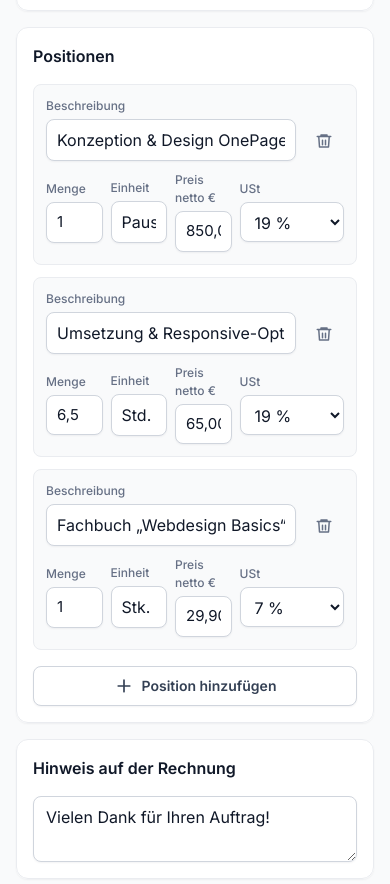
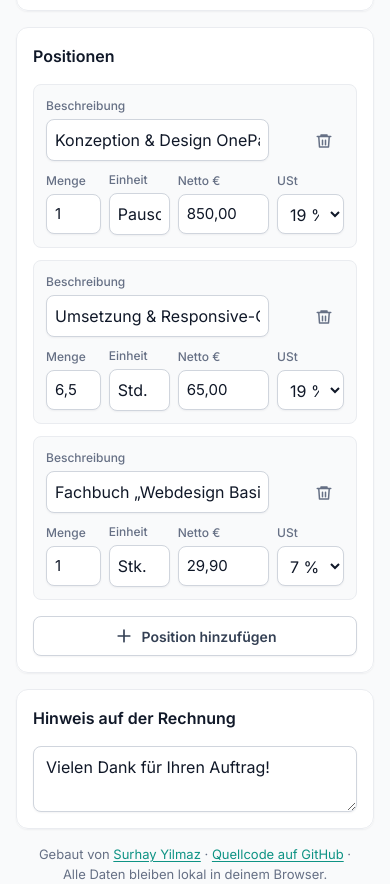
Before and after one commit to Surhay276/rechnungs-generator, a website with bundled scripts: page index.html in a window 390 px wide. Shown: the part 1670-2554 px from the top of the page. Built offline with nearby package versions, Linux system fonts and the light colour scheme.

Commit message:
Mobil: Vorschau skaliert, Positionsfelder breiter, Tabs ohne Umbruch
Co-Authored-By: Claude Opus 5.5 <noreply@anthropic.com>
Claude-Session: https://claude.ai/code/session_01F5tPPrrTcQLFmCDPSY5Rx2

```diff
--- a/css/style.css
+++ b/css/style.css
@@ -240,7 +240,8 @@ select.input:disabled { color: var(--text-tertiary); background: var(--surface-s
 .check-meter span.on { background: currentColor; }
 
 /* ---------- Vorschau (A4) ---------- */
-.preview-wrap { position: sticky; top: 108px; }
+.preview-wrap { position: sticky; top: 108px; min-width: 0; }
+.paper-fit { min-width: 0; overflow: hidden; }
 .paper-fit { display: flex; justify-content: center; }
 .paper {
   --paper-zoom: 1;
@@ -318,7 +319,7 @@ select.input:disabled { color: var(--text-tertiary); background: var(--surface-s
   .tab .icon { width: 18px; height: 18px; }
   .tab[aria-selected="true"] { background: var(--surface); color: var(--text); border-color: var(--border-strong); box-shadow: var(--shadow-sm); }
 
-  .layout { grid-template-columns: 1fr; padding: 20px; gap: 0; }
+  .layout { grid-template-columns: minmax(0, 1fr); padding: 20px; gap: 0; }
   .layout[data-view="edit"] .preview-wrap { display: none; }
   .layout[data-view="preview"] .editor { display: none; }
   .preview-wrap { position: static; }
@@ -349,16 +350,17 @@ select.input:disabled { color: var(--text-tertiary); background: var(--surface-s
   .items-head { display: none; }
   .items { gap: 12px; }
   .item-row {
-    grid-template-columns: repeat(4, minmax(0, 1fr)) var(--tap);
+    grid-template-columns: minmax(0, .9fr) minmax(0, 1fr) minmax(0, 1.5fr) minmax(0, 1.1fr);
     grid-template-areas:
-      "desc desc desc desc del"
-      "qty unit price tax tax";
+      "desc desc desc del"
+      "qty unit price tax";
     gap: 10px 8px;
     padding: 12px;
     background: var(--gray-50);
     border: 1px solid var(--border);
     border-radius: var(--radius-md);
   }
+  .item-row .input { padding: 8px; }
   .item-row label { display: flex; flex-direction: column; gap: 4px; min-width: 0; }
   .item-row label > span { position: static; width: auto; height: auto; clip-path: none; font-size: 12px; font-weight: 500; color: var(--text-tertiary); }
   .f-desc { grid-area: desc; }
@@ -366,7 +368,7 @@ select.input:disabled { color: var(--text-tertiary); background: var(--surface-s
   .f-unit { grid-area: unit; }
   .f-price { grid-area: price; }
   .f-tax { grid-area: tax; }
-  .item-row [data-action="remove"] { grid-area: del; align-self: end; }
+  .item-row [data-action="remove"] { grid-area: del; align-self: end; justify-self: end; }
   #add-item-btn { align-self: stretch; }
 }
 
--- a/index.html
+++ b/index.html
@@ -122,7 +122,7 @@
       <label class="f-desc"><span>Beschreibung</span><input class="input" data-key="description" placeholder="Leistung"></label>
       <label class="f-qty"><span>Menge</span><input class="input mono" data-key="quantity" inputmode="decimal"></label>
       <label class="f-unit"><span>Einheit</span><input class="input" data-key="unit" placeholder="Std."></label>
-      <label class="f-price"><span>Preis netto €</span><input class="input mono" data-key="unitPrice" inputmode="decimal"></label>
+      <label class="f-price"><span>Netto €</span><input class="input mono" data-key="unitPrice" inputmode="decimal"></label>
       <label class="f-tax"><span>USt</span>
         <select class="input" data-key="taxRate">
           <option value="19">19 %</option>
```
